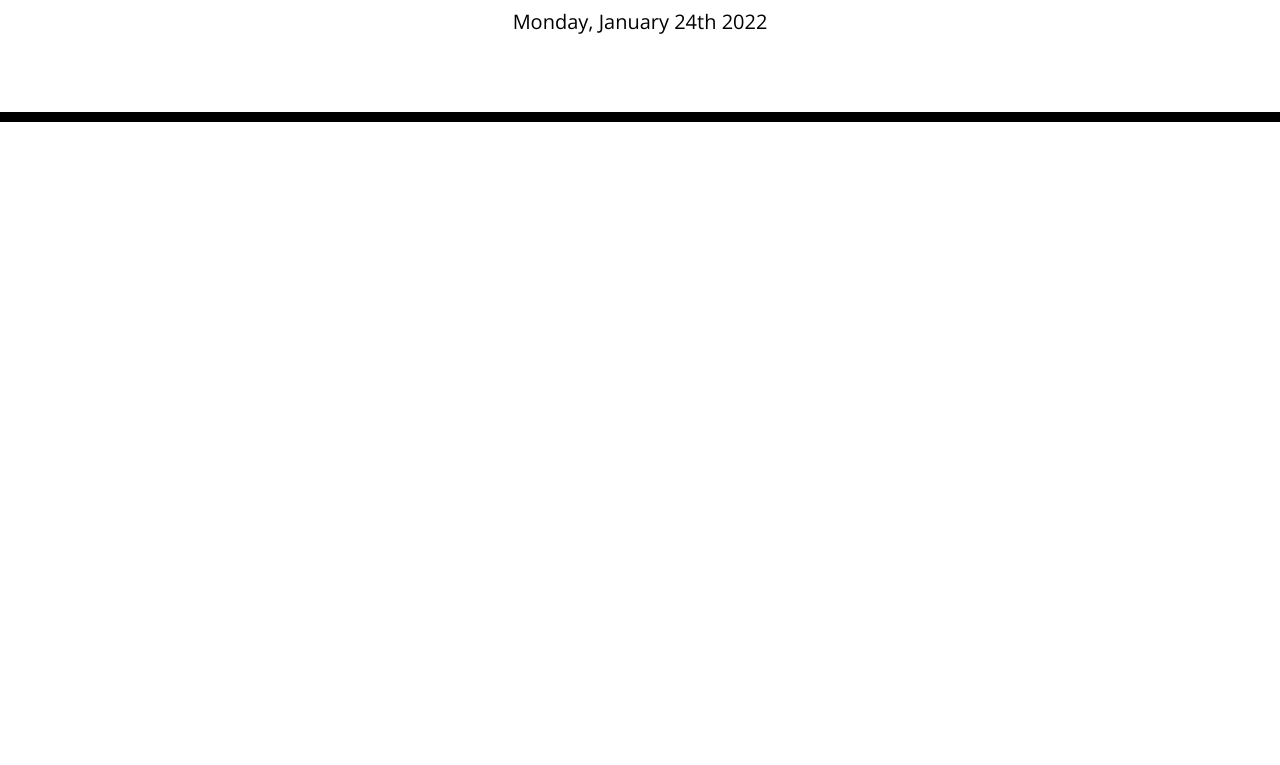
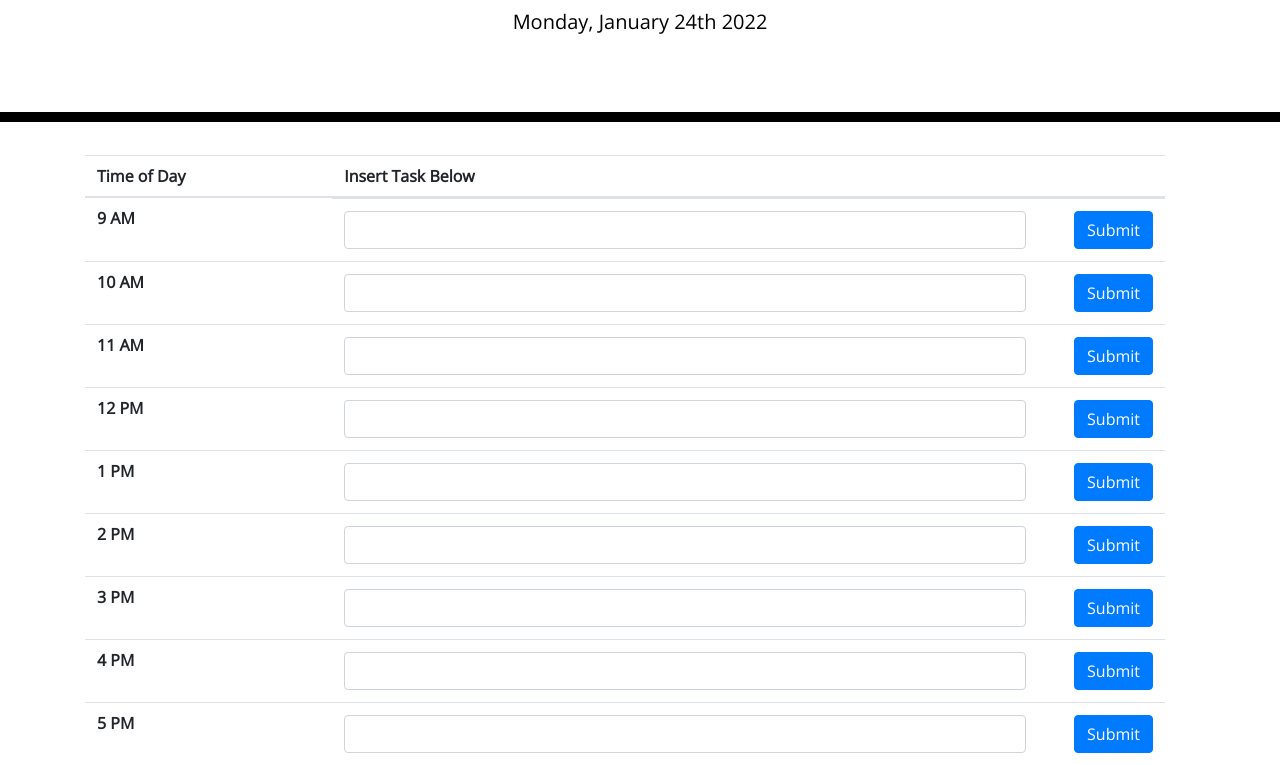
Before and after one commit to themanwiththeplan-eng/task-scheduler-momentjs, a plain HTML site: page index.html in a window 1280 px wide. Shown: the part 182-947 px from the top of the page. Before the commit the page ends 800 px from the top, so only its background shows below. Drawn offline with nearby package versions, Linux system fonts and the light colour scheme.

Commit message:
made table with bootstrap that displays work times, has an input form and a submit button

```diff
--- a/index.html
+++ b/index.html
@@ -30,6 +30,67 @@
     </header>
     <div class="container">
       <!-- Timeblocks go here -->
+      <div class="row col-12">
+        <div class="d-flex"></div>
+        <table class="table">
+          <thead>
+            <tr>
+              <th scope="col">Time of Day</th>
+              <th scope="col text-center d-block">Insert Task Below</th>
+
+            </tr>
+          </thead>
+          <tbody>
+            <tr>
+              <th scope="row">9 AM</th>
+              <td class="form d-flex"> <input class="form-control" type="text"> <input class="btn btn-primary ml-5" type="submit" value="Submit"></td>
+
+            </tr>
+            <tr>
+              <th scope="row">10 AM</th>
+              <td class="form d-flex"> <input class="form-control" type="text"> <input class="btn btn-primary ml-5" type="submit" value="Submit"></td>
+
+            </tr>
+
+            <tr>
+              <th scope="row">11 AM</th>
+              <td class="form d-flex"> <input class="form-control" type="text"> <input class="btn btn-primary ml-5" type="submit" value="Submit"></td>
+
+            </tr>
+            <tr>
+              <th scope="row">12 PM</th>
+              <td class="form d-flex"> <input class="form-control" type="text"> <input class="btn btn-primary ml-5" type="submit" value="Submit"></td>
+
+            </tr>
+            <tr>
+              <th scope="row">1 PM</th>
+              <td class="form d-flex"> <input class="form-control" type="text"> <input class="btn btn-primary ml-5" type="submit" value="Submit"></td>
+
+            </tr>
+            <tr>
+              <th scope="row">2 PM</th>
+              <td class="form d-flex"> <input class="form-control" type="text"> <input class="btn btn-primary ml-5" type="submit" value="Submit"></td>
+
+            </tr>
+            <tr>
+              <th scope="row">3 PM</th>
+              <td class="form d-flex"> <input class="form-control" type="text"> <input class="btn btn-primary ml-5" type="submit" value="Submit"></td>
+
+            </tr>
+            <tr>
+              <th scope="row">4 PM</th>
+              <td class="form d-flex"> <input class="form-control" type="text"> <input class="btn btn-primary ml-5" type="submit" value="Submit"></td>
+
+            </tr>
+            <tr>
+              <th scope="row">5 PM</th>
+              <td class="form d-flex"> <input class="form-control" type="text"> <input class="btn btn-primary ml-5" type="submit" value="Submit"></td>
+
+            </tr>
+          </tbody>
+        </table>
+        </div>
+      </div>
 
     </div>
 
```
